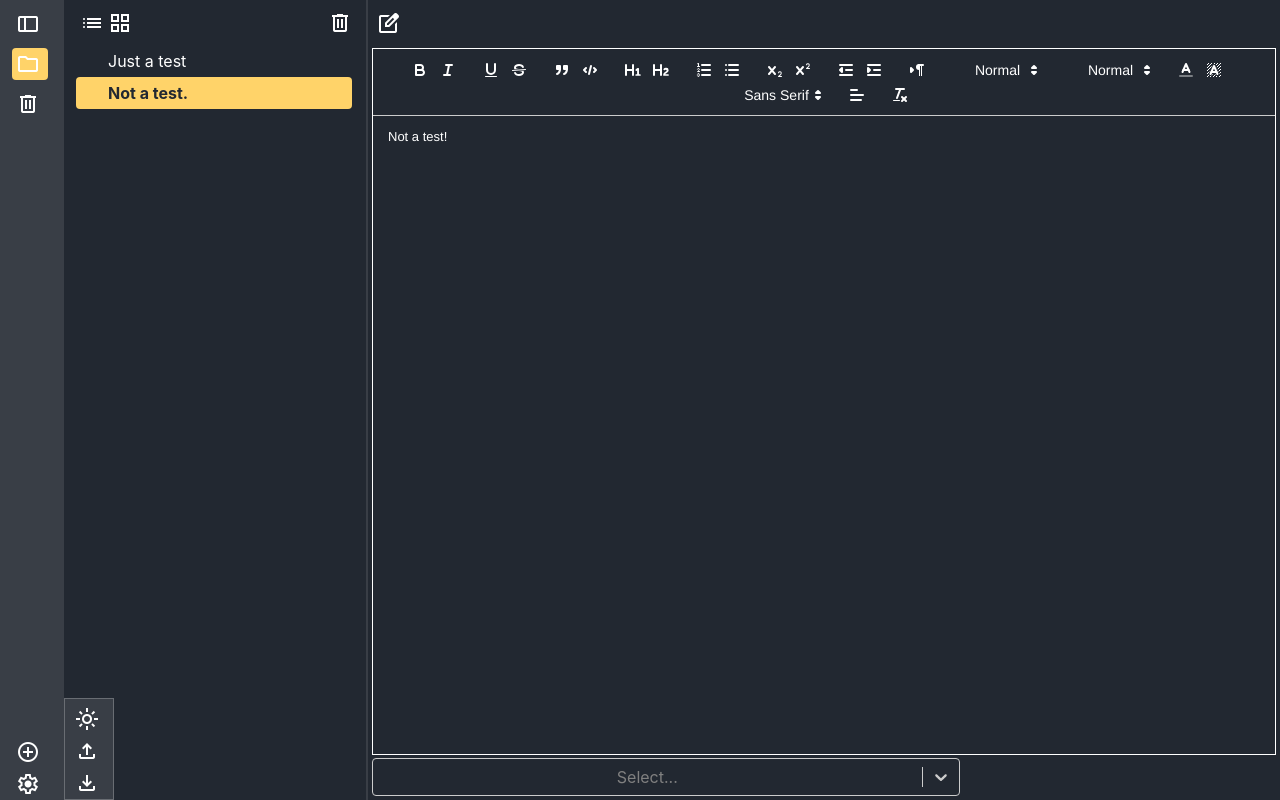
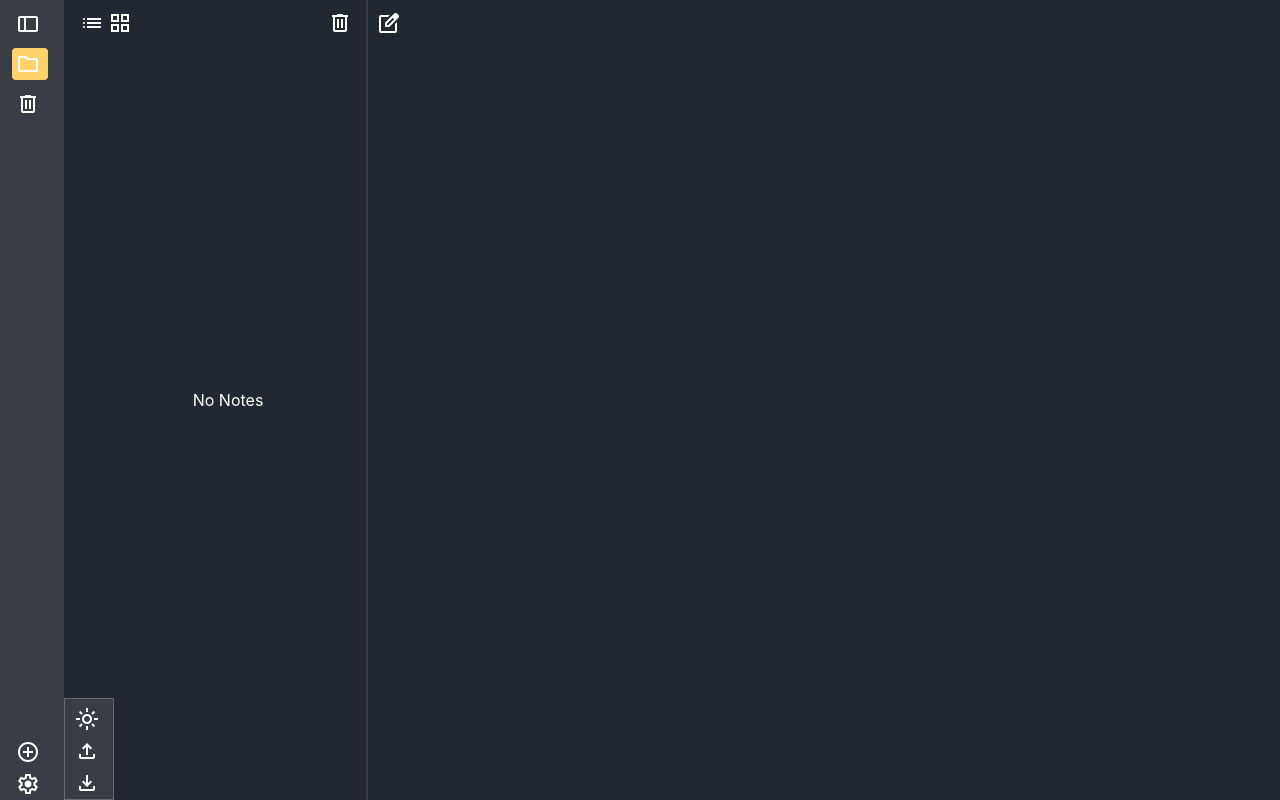
Before and after one commit to jackbb147/notesProcessor, a React (Create React App) app: page / in a window 1280 px wide. Built offline with nearby package versions, Linux system fonts and the light colour scheme.

Commit message:
merging is slightly buggy. Needs fix.

```diff
--- a/src/components/panels/NotesPanelContent.tsx
+++ b/src/components/panels/NotesPanelContent.tsx
@@ -86,7 +86,7 @@ export function NotesPanelContent({collection}:{collection:Node[]})
 
     function buildOptionalText(node:Node):string
     {
-        if(!node.dateLastModified)
+        if(!node.dateLastModified || !node.dateLastModified.getHours || !node.dateLastModified.getMinutes)
         {
             return ""
         }
--- a/src/reducers/GraphContext.tsx
+++ b/src/reducers/GraphContext.tsx
@@ -14,18 +14,18 @@ export function GraphProvider({children}:{children: React.ReactNode})
     const [graph, graphDispatch] = useImmerReducer<GraphState, GraphAction>(graphReducer, {
         nodes: [
             // TODO delete this
-            {
-                id: "test",
-                title: "Just a test",
-                content: "something",
-                labels: ["Test"]
-            },
-            {
-                id: "test2",
-                title: "Not a test. ",
-                content: "Not a test! ",
-                labels: []
-            }
+            // {
+            //     id: "test",
+            //     title: "Just a test",
+            //     content: "something",
+            //     labels: ["Test"]
+            // },
+            // {
+            //     id: "test2",
+            //     title: "Not a test. ",
+            //     content: "Not a test! ",
+            //     labels: []
+            // }
         ],
         deletedNodes: [],
         labels: [
```
